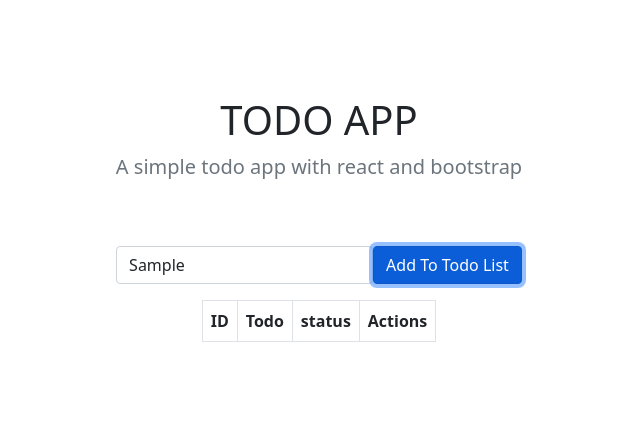
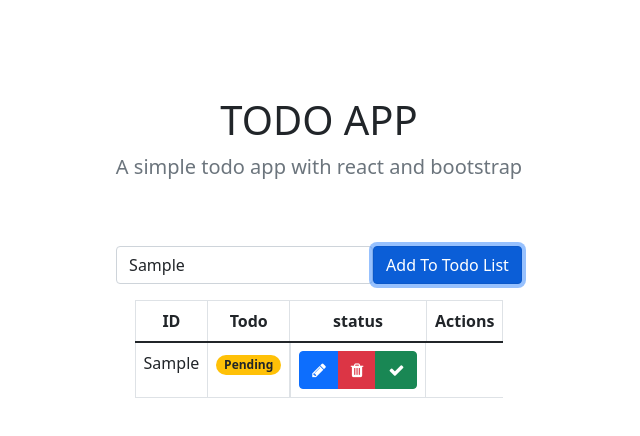
Before and after one commit to sajjadmrx/todo-reactjs, a React (Create React App) app: page / in a window 1280 px wide. Both pictures are taken after typing "Sample" into the empty fields and a click on the button "Add To Todo List". Shown: the top 436 px of the page, without its empty margins (321-961 px from the left). Built offline with nearby package versions, Linux system fonts and the light colour scheme.

Commit message:
add todo item

```diff
--- a/package.json
+++ b/package.json
@@ -7,7 +7,9 @@
     "@testing-library/react": "^12.1.4",
     "@testing-library/user-event": "^13.5.0",
     "bootstrap": "^5.1.3",
+    "font-awesome": "^4.7.0",
     "react": "^17.0.2",
+    "react-bootstrap": "^2.2.1",
     "react-dom": "^17.0.2",
     "react-scripts": "5.0.0",
     "web-vitals": "^2.1.4"
--- a/src/components/tableTodos.component.jsx
+++ b/src/components/tableTodos.component.jsx
@@ -1,5 +1,5 @@
 import React from "react";
-
+import TodoItem from "./todoItem.component";
 class TableTodos extends React.Component {
     constructor(props) {
         super(props);
@@ -18,7 +18,9 @@ class TableTodos extends React.Component {
                         </tr>
                     </thead>
                     <tbody>
-
+                        {this.props.todos.map((todo, index) => {
+                            return <TodoItem todo={todo} key={index} />
+                        })}
                     </tbody>
                 </table>
             </div>
--- a/src/components/todoItem.component.jsx
+++ b/src/components/todoItem.component.jsx
@@ -1,12 +1,12 @@
 import React from "react"
+import { Badge } from 'react-bootstrap'
 
+import 'font-awesome/css/font-awesome.min.css';
 
-function todoItem() {
-    const todo = {}
+function TodoItem(props) {
+    const todo = props.todo
     return (
         <tr>
-
-            <td>{todo.id}</td>
             <td>{todo.name}</td>
             <td>
                 <Badge pill bg={`${todo.completed ? "success" : "warning"}`} text="dark">
@@ -15,16 +15,16 @@ function todoItem() {
             </td>
             <td className="d-flex justify-content-center align-items-center">
                 <div className="btn-group">
-                    <button type="button" className="btn btn-primary" onClick={editButtonHandler}>
+                    <button type="button" className="btn btn-primary"  >
                         <i className="fa fa-pencil"></i>
                     </button>
-                    <button type="button" className="btn btn-danger" onClick={clickDelete.bind(this, todo.id)}>
+                    <button type="button" className="btn btn-danger">
                         <i className="fa fa-trash"></i>
                     </button>
                     {/* button check */}
-                    {todo.completed ? <button type="button" className="btn btn-warning" onClick={clickComplete.bind(this, todo.id)}>
+                    {todo.completed ? <button type="button" className="btn btn-warning" >
                         <i className="fa fa-times"></i>
-                    </button> : <button type="button" className="btn btn-success" onClick={clickComplete.bind(this, todo.id)}>
+                    </button> : <button type="button" className="btn btn-success" >
                         <i className="fa fa-check"></i>
                     </button>}
                 </div>
@@ -34,4 +34,4 @@ function todoItem() {
     )
 }
 
-export default todoItem
+export default TodoItem
--- a/src/views/todo.jsx
+++ b/src/views/todo.jsx
@@ -26,7 +26,7 @@ class Todo extends Component {
                     </div>
                     <div className="app-container d-flex align-items-center justify-content-center flex-column ng-scope ng-binding" ng-app="myApp" ng-controller="myController">
                         <FormTodo todos={this.state.todos} addTodo={this.addToDo} />
-                        <TableTodos />
+                        <TableTodos todos={this.state.todos} />
                     </div>
 
                 </section>
```
Also changed, not shown: 1 other file (tests, documents, lock files or other folders).
